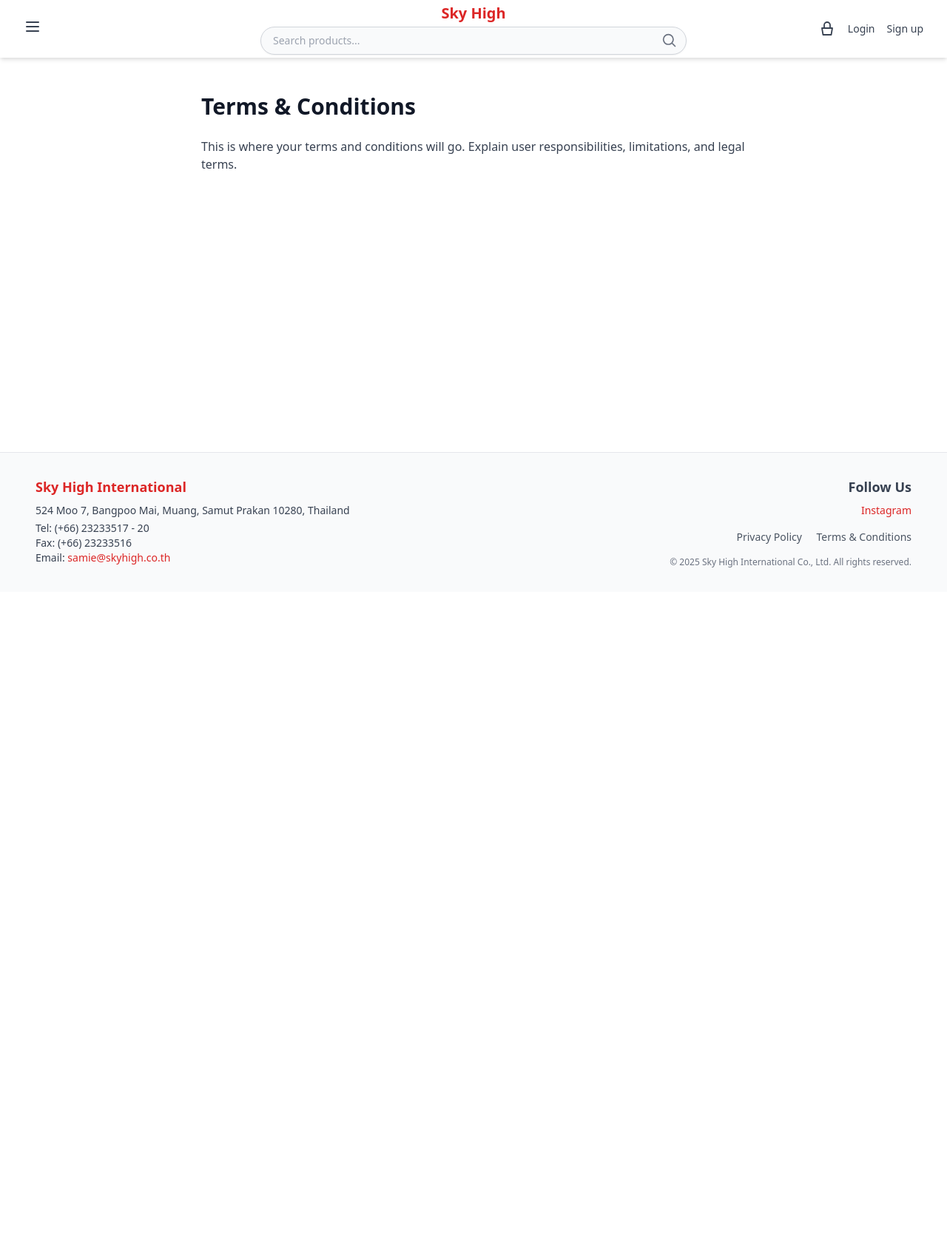
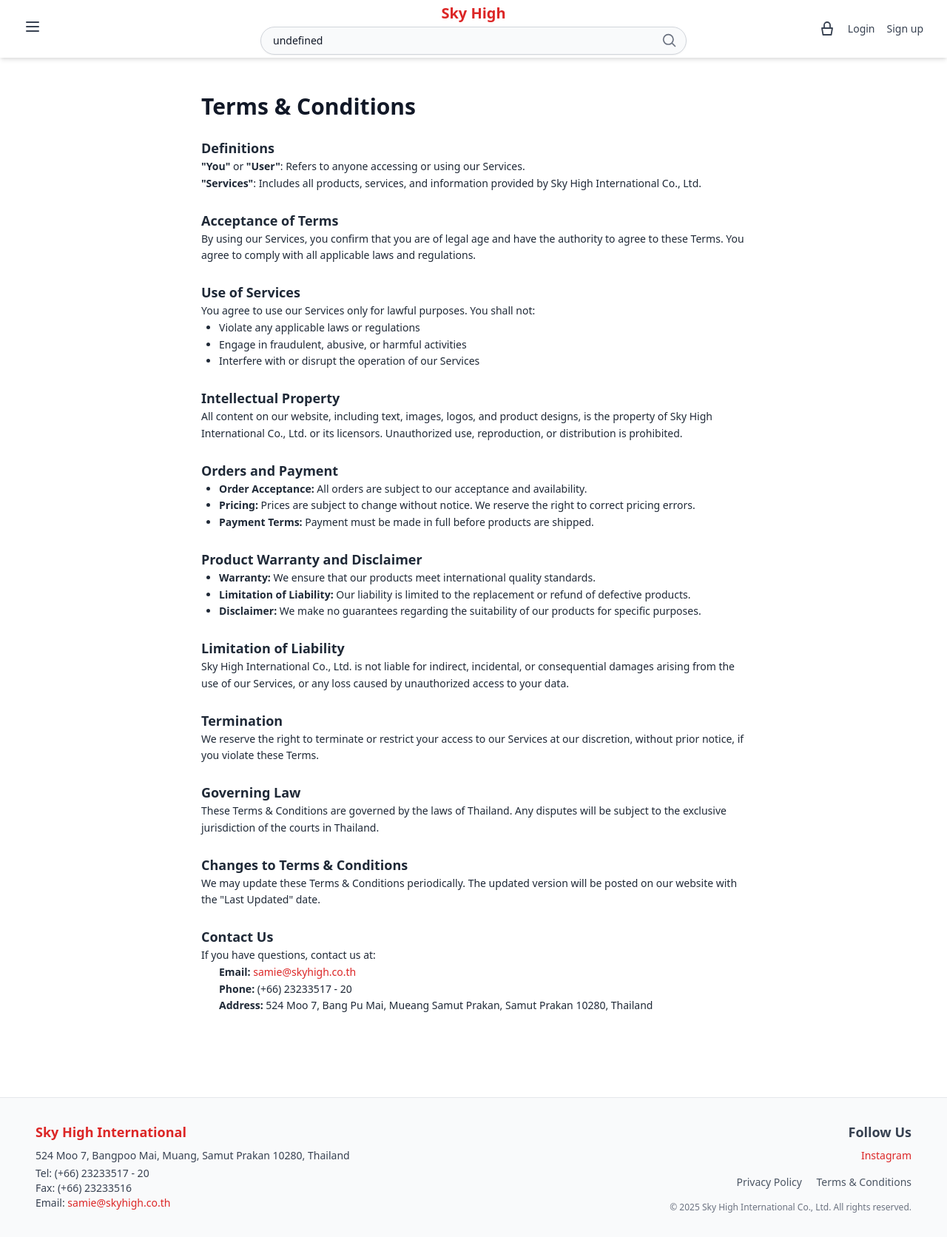
Before and after one commit to samiesaheb/E-commerce-Django, a Django app: page /terms-and-conditions/ in a window 1280 px wide. Shown: the whole page at 74% size. Before the commit the page ends 767 px from the top, so only its background shows below. Run offline with Django 5.2, Linux system fonts and the light colour scheme.

Commit message:
Add files via upload

```diff
--- a/skyhigh/core/templates/core/header.html
+++ b/skyhigh/core/templates/core/header.html
@@ -65,7 +65,7 @@
 
         <div x-data="{ query: '', results: [], show: false, fetchResults() {
           if (this.query.length > 1) {
-            fetch(`/products/autocomplete/?q=${this.query}`)
+            fetch(/products/autocomplete/?q=${this.query})
               .then(res => res.json())
               .then(data => { this.results = data; this.show = true; });
           } else {
@@ -86,7 +86,7 @@
           <ul x-show="show" x-transition @click.outside="show = false" class="absolute w-full mt-1 bg-white border border-gray-300 rounded-md shadow-lg z-50">
             <template x-for="item in results" :key="item.id">
               <li class="px-4 py-2 hover:bg-gray-100 text-sm">
-                <a :href="`/products/${item.slug}/`" x-text="item.name" class="block text-gray-700"></a>
+                <a :href="/products/${item.slug}/" x-text="item.name" class="block text-gray-700"></a>
               </li>
             </template>
           </ul>
--- a/skyhigh/core/templates/core/terms_and_conditions.html
+++ b/skyhigh/core/templates/core/terms_and_conditions.html
@@ -1,12 +1,86 @@
 {% extends "core/base.html" %}
-
 {% block title %}Terms & Conditions{% endblock %}
 
 {% block content %}
 <div class="max-w-3xl mx-auto py-12 px-4">
   <h1 class="text-3xl font-bold mb-6">Terms & Conditions</h1>
-  <p class="text-gray-700">
-    This is where your terms and conditions will go. Explain user responsibilities, limitations, and legal terms.
-  </p>
+
+  <div class="space-y-6 text-gray-800 text-sm leading-relaxed">
+
+    <div>
+      <h2 class="text-lg font-semibold">Definitions</h2>
+      <p><strong>"You"</strong> or <strong>"User"</strong>: Refers to anyone accessing or using our Services.</p>
+      <p><strong>"Services"</strong>: Includes all products, services, and information provided by Sky High International Co., Ltd.</p>
+    </div>
+
+    <div>
+      <h2 class="text-lg font-semibold">Acceptance of Terms</h2>
+      <p>By using our Services, you confirm that you are of legal age and have the authority to agree to these Terms. You agree to comply with all applicable laws and regulations.</p>
+    </div>
+
+    <div>
+      <h2 class="text-lg font-semibold">Use of Services</h2>
+      <p>You agree to use our Services only for lawful purposes. You shall not:</p>
+      <ul class="list-disc ml-6">
+        <li>Violate any applicable laws or regulations</li>
+        <li>Engage in fraudulent, abusive, or harmful activities</li>
+        <li>Interfere with or disrupt the operation of our Services</li>
+      </ul>
+    </div>
+
+    <div>
+      <h2 class="text-lg font-semibold">Intellectual Property</h2>
+      <p>All content on our website, including text, images, logos, and product designs, is the property of Sky High International Co., Ltd. or its licensors. Unauthorized use, reproduction, or distribution is prohibited.</p>
+    </div>
+
+    <div>
+      <h2 class="text-lg font-semibold">Orders and Payment</h2>
+      <ul class="list-disc ml-6">
+        <li><strong>Order Acceptance:</strong> All orders are subject to our acceptance and availability.</li>
+        <li><strong>Pricing:</strong> Prices are subject to change without notice. We reserve the right to correct pricing errors.</li>
+        <li><strong>Payment Terms:</strong> Payment must be made in full before products are shipped.</li>
+      </ul>
+    </div>
+
+    <div>
+      <h2 class="text-lg font-semibold">Product Warranty and Disclaimer</h2>
+      <ul class="list-disc ml-6">
+        <li><strong>Warranty:</strong> We ensure that our products meet international quality standards.</li>
+        <li><strong>Limitation of Liability:</strong> Our liability is limited to the replacement or refund of defective products.</li>
+        <li><strong>Disclaimer:</strong> We make no guarantees regarding the suitability of our products for specific purposes.</li>
+      </ul>
+    </div>
+
+    <div>
+      <h2 class="text-lg font-semibold">Limitation of Liability</h2>
+      <p>Sky High International Co., Ltd. is not liable for indirect, incidental, or consequential damages arising from the use of our Services, or any loss caused by unauthorized access to your data.</p>
+    </div>
+
+    <div>
+      <h2 class="text-lg font-semibold">Termination</h2>
+      <p>We reserve the right to terminate or restrict your access to our Services at our discretion, without prior notice, if you violate these Terms.</p>
+    </div>
+
+    <div>
+      <h2 class="text-lg font-semibold">Governing Law</h2>
+      <p>These Terms & Conditions are governed by the laws of Thailand. Any disputes will be subject to the exclusive jurisdiction of the courts in Thailand.</p>
+    </div>
+
+    <div>
+      <h2 class="text-lg font-semibold">Changes to Terms & Conditions</h2>
+      <p>We may update these Terms & Conditions periodically. The updated version will be posted on our website with the "Last Updated" date.</p>
+    </div>
+
+    <div>
+      <h2 class="text-lg font-semibold">Contact Us</h2>
+      <p>If you have questions, contact us at:</p>
+      <ul class="ml-6">
+        <li><strong>Email:</strong> <a href="mailto:samie@skyhigh.co.th" class="text-red-600 hover:underline">samie@skyhigh.co.th</a></li>
+        <li><strong>Phone:</strong> (+66) 23233517 - 20</li>
+        <li><strong>Address:</strong> 524 Moo 7, Bang Pu Mai, Mueang Samut Prakan, Samut Prakan 10280, Thailand</li>
+      </ul>
+    </div>
+
+  </div>
 </div>
 {% endblock %}
```
Also changed, not shown: skyhigh/core/templates/core/privacy_policy.html (+54 -4 lines).
